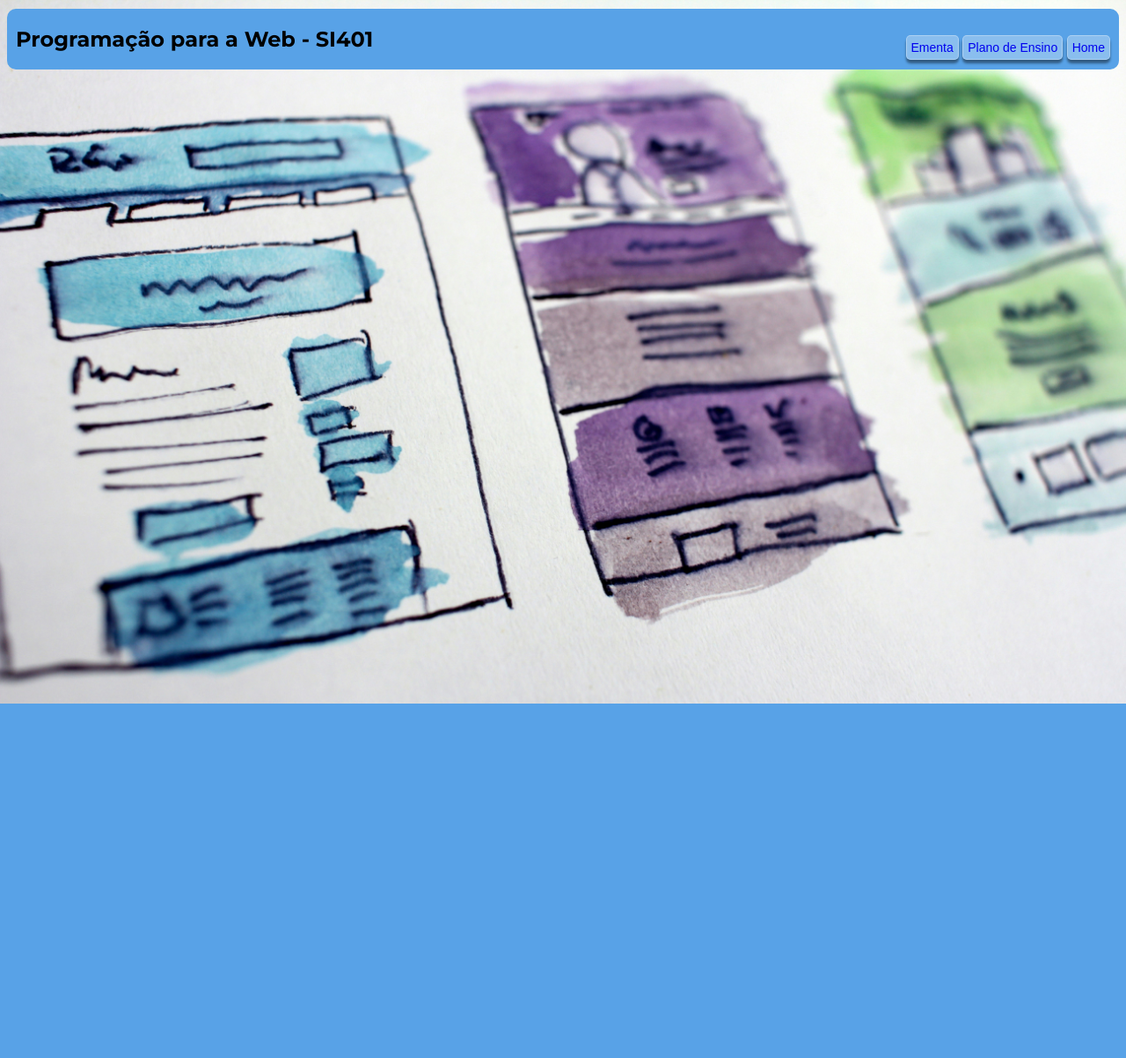
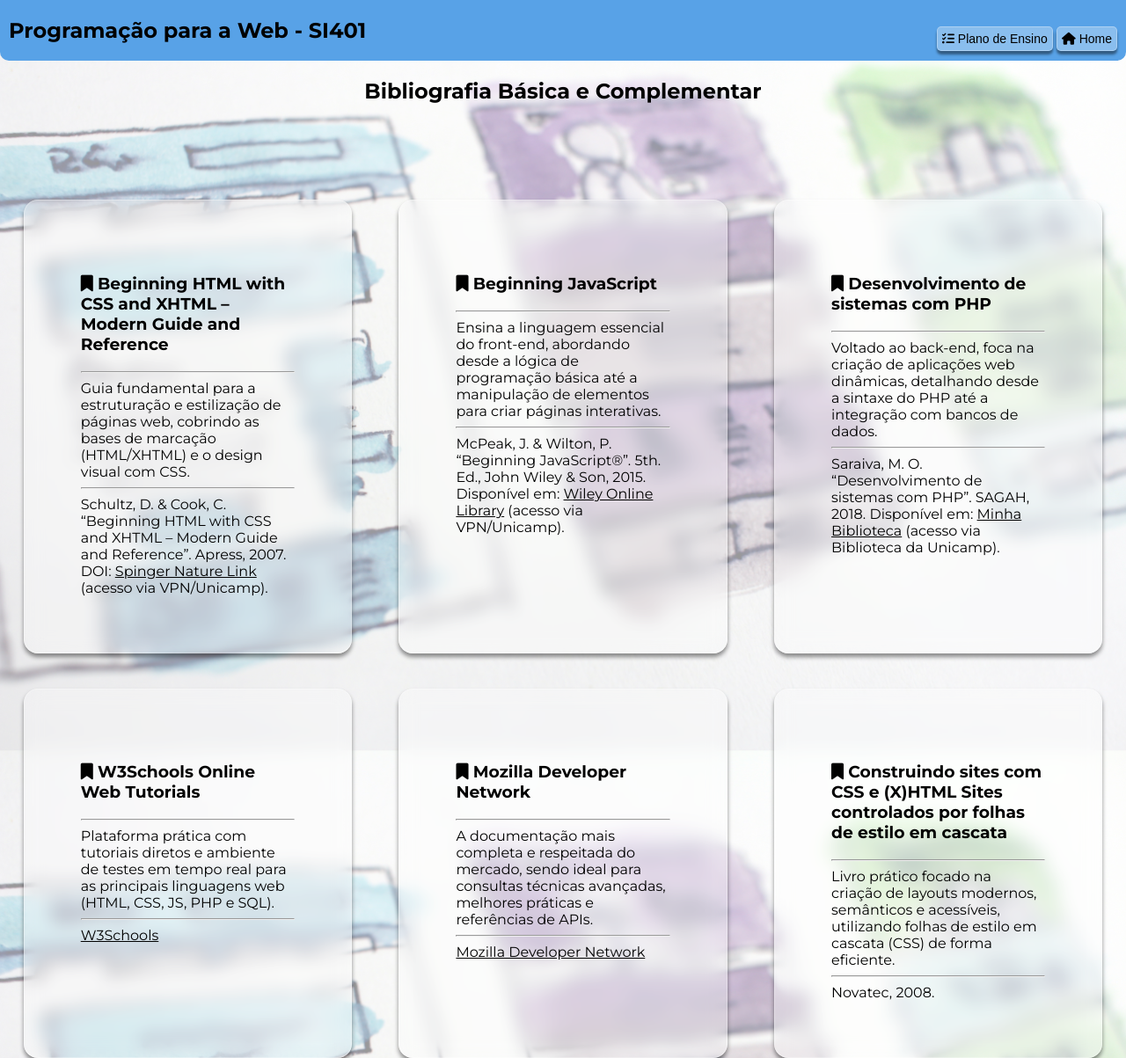
Before and after one commit to ViniciusPetto/Projetos-Web, a PHP site: page /bibliografia.html in a window 1280 px wide. Shown: the whole page at 88% size. Before the commit the page ends 800 px from the top, so only its background shows below. Run offline with PHP 8.4, Linux system fonts and the light colour scheme; some libraries are stand-ins or nearby versions.

Commit message:
Inserção de ícones; formatação final da navbar e botões; exclusão da página de ementa; criação e formatação da página de bibliografia

```diff
--- a/site-SI401/bibliografia.html
+++ b/site-SI401/bibliografia.html
@@ -4,17 +4,77 @@
         <title>Bibliografia | Site da Disciplina SI401</title>
         <meta charset="UTF-8">
         <link rel="stylesheet"  href="css/style.css">
+        <link rel="icon" href="images/favicon.ico">
+        <script src="https://kit.fontawesome.com/56df592563.js" crossorigin="anonymous"></script>
     </head>
     <body>
-        <nav>
-            <div class="nav">
-                <h1>Programação para a Web - SI401</h1>
-                <span class="buttons-nav">
-                   <button class="button"> <a href="ementa.html" class="decoration">Ementa</a></button>
-                    <button class="button"><a href="pe.html" class="decoration">Plano de Ensino</a></button>
-                    <button class="button"><a href="index.html" class="decoration">Home</a></button>
-                </span>
+        <nav class="nav">
+            <h1>Programação para a Web - SI401</h1>
+            <span class="buttons-nav">
+                <button class="button"><i class="fa-solid fa-list-check"></i> <a href="pe.html" class="decoration">Plano de Ensino</a></button>
+                <button class="button"><i class="fa-solid fa-house"></i> <a href="index.html" class="decoration">Home</a></button>
+            </span>
+        </nav>
+        <h2 class="titulo">Bibliografia Básica e Complementar</h2>
+
+        <main class="conjunto-cards">
+            <div class="card">
+                <h3><i class="fa-solid fa-bookmark"></i> Beginning HTML with CSS and XHTML – Modern Guide and Reference</h3>
+                <hr>
+                    Guia fundamental para a estruturação e estilização de páginas web,
+                    cobrindo as bases de marcação (HTML/XHTML) e o design visual com CSS.
+                <hr>
+                    Schultz, D. & Cook, C. “Beginning HTML with CSS and XHTML – Modern Guide and Reference”. Apress,
+                    2007. DOI: <a href="http://dx.doi.org/10.1007/978-1-4302-0350-6" target="_blank">Spinger Nature Link</a> (acesso via VPN/Unicamp).
             </div>
-        </nav>
+
+            <div class="card">
+                <h3><i class="fa-solid fa-bookmark"></i> Beginning JavaScript</h3>
+                <hr>
+                    Ensina a linguagem essencial do front-end, abordando desde a lógica de programação básica
+                    até a manipulação de elementos para criar páginas interativas.
+                <hr>
+                    McPeak, J. & Wilton, P. “Beginning JavaScript®”. 5th. Ed., John Wiley & Son, 2015. Disponível em:
+                    <a href="http://onlinelibrary.wiley.com/book/10.1002/9781119209423" target="_blank">Wiley Online Library</a>  (acesso via VPN/Unicamp).
+            </div>
+
+            <div class="card">
+                <h3><i class="fa-solid fa-bookmark"></i> Desenvolvimento de sistemas com PHP</h3>
+                <hr>
+                    Voltado ao back-end, foca na criação de aplicações web dinâmicas,
+                    detalhando desde a sintaxe do PHP até a integração com bancos de dados.
+                <hr>
+                    Saraiva, M. O. “Desenvolvimento de sistemas com PHP”. SAGAH, 2018. Disponível em:
+                    <a href="https://integrada.minhabiblioteca.com.br/books/9788595023222" target="_blank">Minha Biblioteca</a> (acesso via Biblioteca da
+                    Unicamp).
+            </div>
+
+            <div class="card">
+                <h3><i class="fa-solid fa-bookmark"></i> W3Schools Online Web Tutorials</h3>
+                <hr>
+                    Plataforma prática com tutoriais diretos e ambiente de testes em tempo real
+                    para as principais linguagens web (HTML, CSS, JS, PHP e SQL).
+                <hr>
+                    <a href="https://www.w3schools.com/" target="_blank">W3Schools</a>
+            </div>
+
+            <div class="card">
+                <h3><i class="fa-solid fa-bookmark"></i> Mozilla Developer Network</h3>
+                <hr>
+                    A documentação mais completa e respeitada do mercado, sendo ideal para
+                    consultas técnicas avançadas, melhores práticas e referências de APIs.
+                <hr>
+                    <a href="http://developer.mozilla.org/" target="_blank">Mozilla Developer Network</a>
+            </div>
+
+            <div class="card">
+                <h3><i class="fa-solid fa-bookmark"></i> Construindo sites com CSS e (X)HTML Sites controlados por folhas de estilo em cascata</h3>
+                <hr>
+                    Livro prático focado na criação de layouts modernos,
+                    semânticos e acessíveis, utilizando folhas de estilo em cascata (CSS) de forma eficiente.
+                <hr>
+                    Novatec, 2008.
+            </div>
+        </main>
     </body>
 </html>
--- a/site-SI401/css/style.css
+++ b/site-SI401/css/style.css
@@ -1,22 +1,22 @@
 @import url('https://fonts.googleapis.com/css2?family=Montserrat:ital,wght@0,100..900;1,100..900&display=swap');
 
 body {
+    margin: 0;
     font-family: Montserrat, Arial, Helvetica, sans-serif;
-    background-image: url(../images/web-wallpaper.jpg);
+    background-image: linear-gradient(rgba(255, 255, 255, 0.6), rgba(255, 255, 255, 0.6)), url(../images/web-wallpaper.jpg) ;
     background-size: cover;
-}
-
-.plano-de-fundo {
-    background-color: rgba(255, 255, 255, 0.6);
+    background-attachment: fixed;
 }
 
 nav {
+    padding-left: 10px;
+    padding-right: 10px;
     background-color: rgb(88, 162, 231);
-    border-radius: 10px;
+    border-bottom-left-radius: 10px;
+    border-bottom-right-radius: 10px;
 }
 
 .nav {
-    margin: 10px;
     display: flex;
     justify-content:space-between;
 }
@@ -42,6 +42,10 @@ nav {
     box-shadow: 0 1px 3px rgba(0, 0, 0, 0.445);
 }
 
+a {
+    color: black;
+}
+
 .decoration {
     text-decoration: none;
 }
@@ -52,7 +56,9 @@ nav {
 
 .conjunto-cards {
     display: flex;
+    flex-wrap: wrap;
     justify-content: space-around;
+    row-gap: 40px;
     padding-top: 7%;
 }
 
@@ -65,7 +71,7 @@ nav {
     transition: all 0.6s ease-in-out;
     box-shadow: 0 4px 5px rgba(0, 0, 0, 0.445);
     padding: 5%;
-    width: 15%;
+    width: 19%;
 }
 
 .card:hover {
```
Also changed, not shown: site-SI401/ementa.html (deleted, +0 -21 lines), site-SI401/index.html (+14 -14 lines), site-SI401/pe.html (+4 -3 lines), site-SI401/images/favicon.ico (added).
